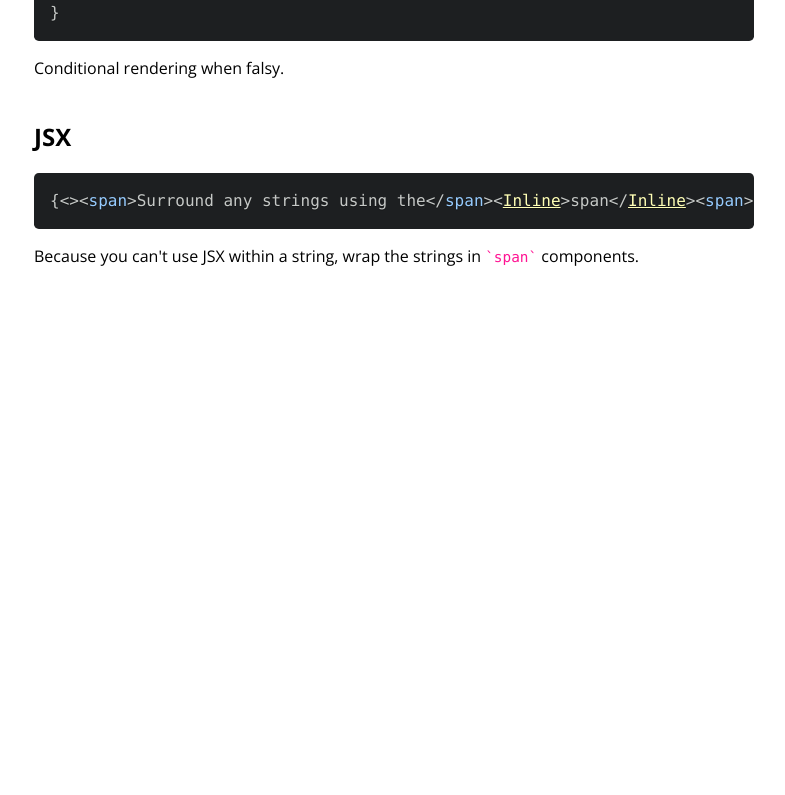
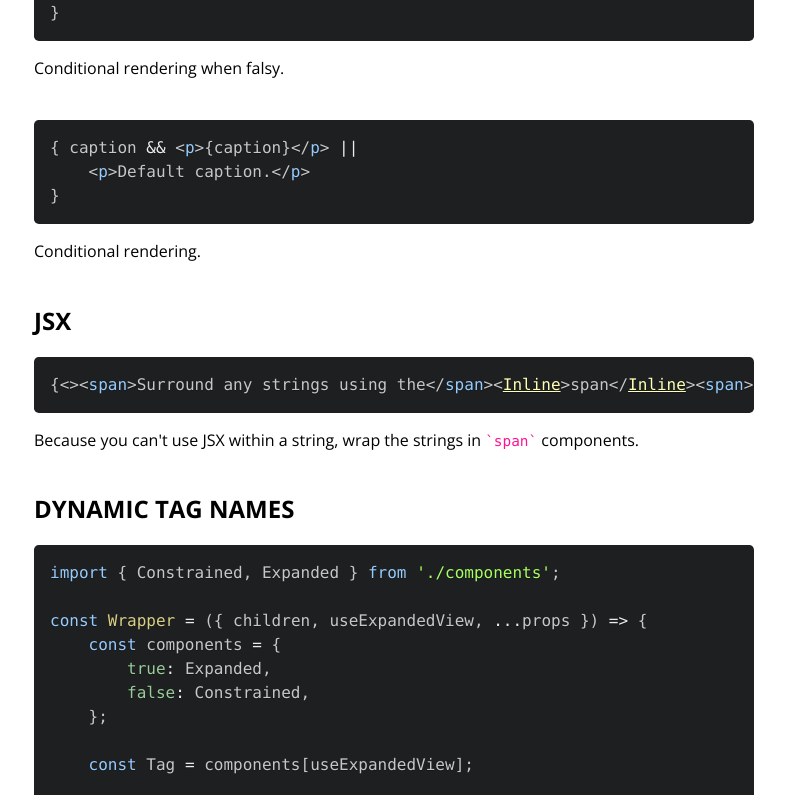
Before and after one commit to smebberson/scott.mebberson.codes, a Next.js app: page /patterns/react in a window 1280 px wide. Shown: the part 805-1600 px from the top of the page, without its empty margins (246-1031 px from the left). Before the commit the page ends 1152 px from the top, so only its background shows below. Built offline with nearby package versions, Linux system fonts and the light colour scheme; a web font is replaced by a local one.

Commit message:
Added another React pattern.

```diff
--- a/pages/patterns/react.js
+++ b/pages/patterns/react.js
@@ -28,6 +28,16 @@ export default () => (
             language="jsx"
         />
 
+        <Pattern
+            caption="Conditional rendering."
+            code={`
+{ caption && <p>{caption}</p> ||
+    <p>Default caption.</p>
+}
+            `}
+            language="jsx"
+        />
+
         <Heading>JSX</Heading>
 
         <Pattern
@@ -42,5 +52,51 @@ export default () => (
             `}
             language="jsx"
         />
+
+        <Heading>Dynamic tag names</Heading>
+
+        <Pattern
+            code={`
+import { Constrained, Expanded } from './components';
+
+const Wrapper = ({ children, useExpandedView, ...props }) => {
+    const components = {
+        true: Expanded,
+        false: Constrained,
+    };
+
+    const Tag = components[useExpandedView];
+
+    return <Tag {...props}>{children}</Tag>;
+};
+
+export default () => {
+    const [useExpandedView, setUseExpandedView] = useState(false);
+
+    return (
+        <div>
+            <button
+                onClick={() => {
+                    setUseExpandedView(!useExpandedView);
+                }}
+            >
+                {useExpandedView ? 'Shrink' : 'Expand'}
+            </button>
+            <Wrapper useExpandedView={useExpandedView}>
+                <p>Content to wrap.</p>
+            </Wrapper>
+        </div>
+    );
+};
+
+            `}
+            caption={
+                <span>
+                    Wrap children with a particular parent, based on a
+                    condition.
+                </span>
+            }
+            language="jsx"
+        />
     </Page>
 );
```
